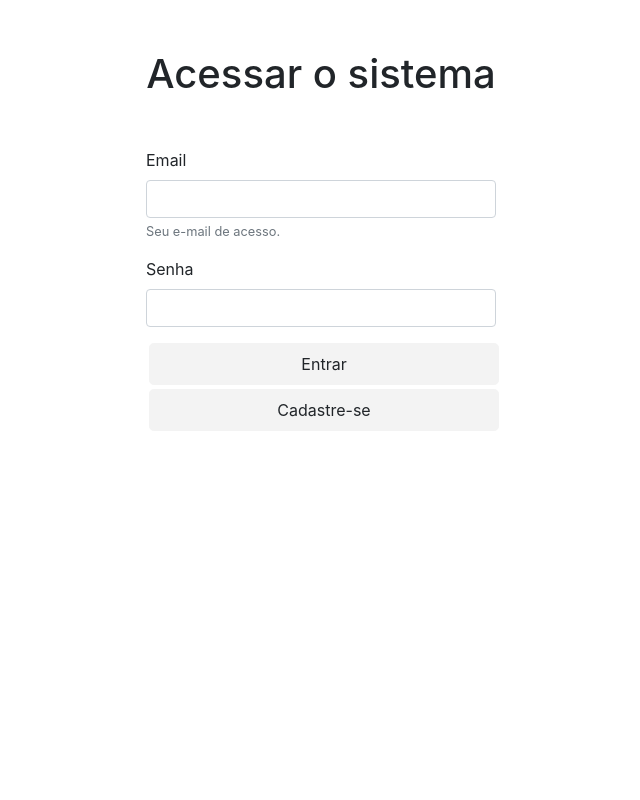
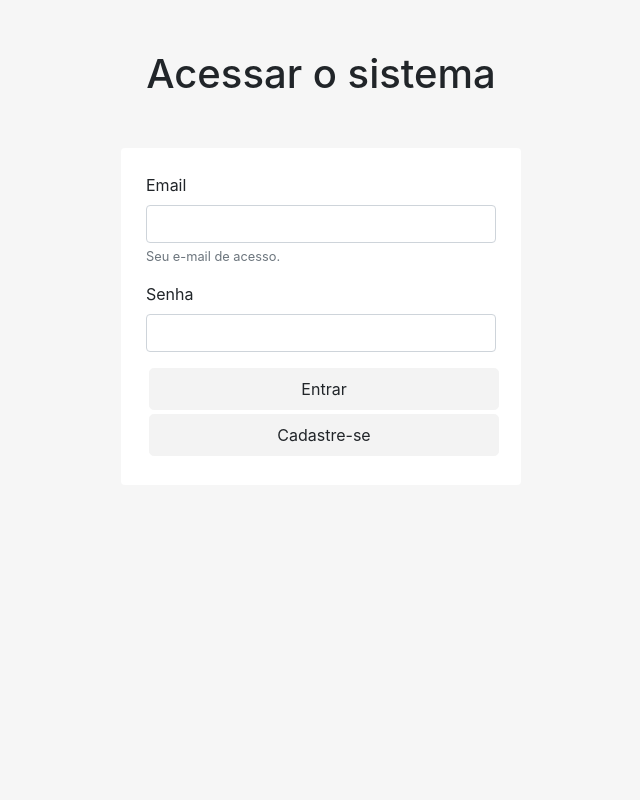
Before and after one commit to lauraziebarth/python-sistema-de-dispositivos, a Django app: page /login/ in a window 1280 px wide. Shown: the whole page, without its empty margins (319-959 px from the left). Run offline with Django 3.2, Linux system fonts and the light colour scheme; some libraries are stand-ins or nearby versions.

Commit message:
Ajuste final tela de login/cadastro
Ajuste nas cores do layout e forms.

```diff
--- a/templates/login.html
+++ b/templates/login.html
@@ -7,6 +7,10 @@
         <link rel="stylesheet" href="https://stackpath.bootstrapcdn.com/bootstrap/4.3.1/css/bootstrap.min.css" integrity="sha384-ggOyR0iXCbMQv3Xipma34MD+dH/1fQ784/j6cY/iJTQUOhcWr7x9JvoRxT2MZw1T" crossorigin="anonymous">
 
         <style>
+
+            body {
+                background-color: #f6f6f6
+            }
 
             .btn-login {
                 font-size: 16px;
@@ -19,7 +23,10 @@
             .form-style {
                 background-color: #fff;
                 border-radius: 4px;
-                margin-top: 50px;
+                width: 400px;
+                margin: 50px auto 0;
+                padding: 25px
+
             }
         </style>
 
```
Also changed, not shown: templates/alterar_dispositivo.html (+19 -2 lines), templates/cadastrar_colaborador.html (+8 -1 lines).
